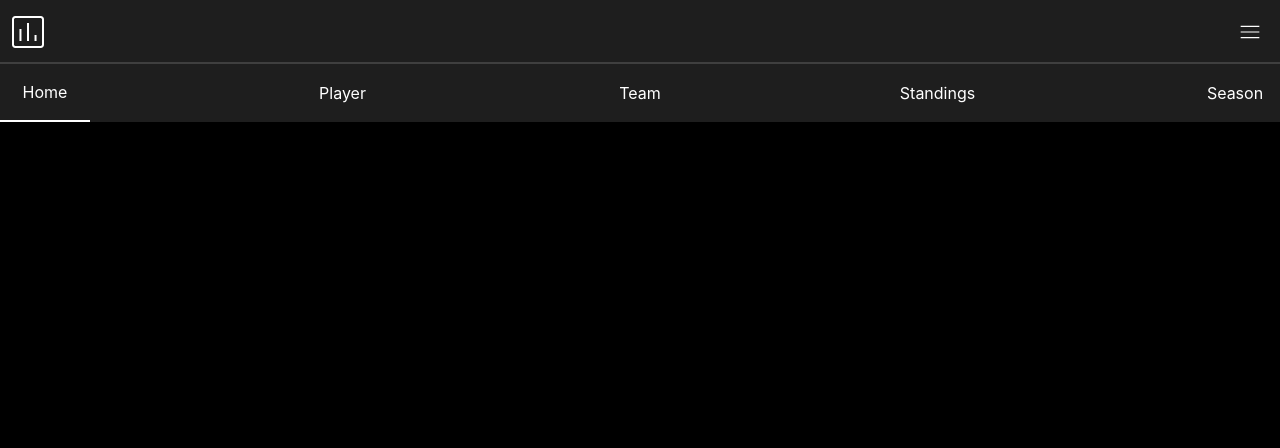
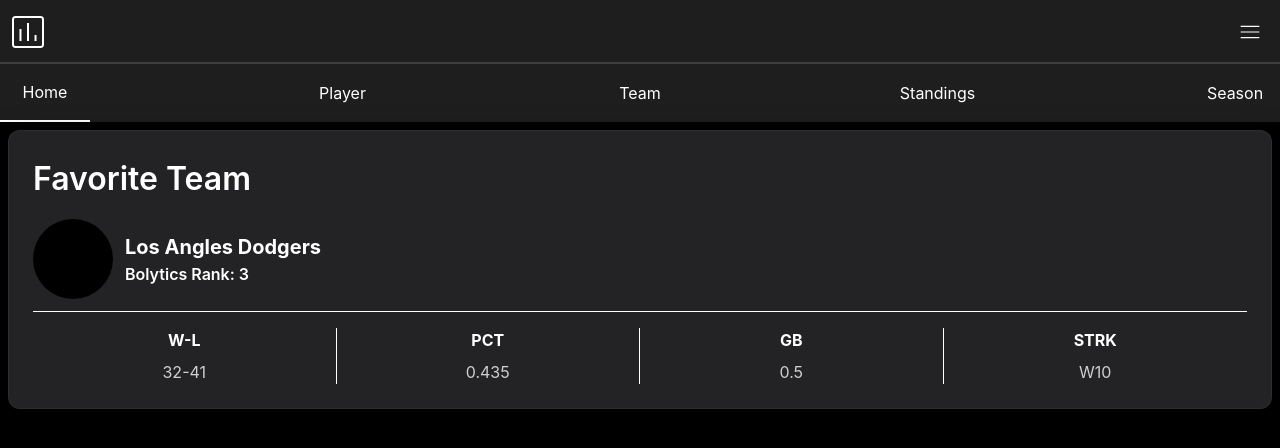
Before and after one commit to logantestroete/Bolytics, a React (Vite) app in the folder Bolytics/: page / in a window 1280 px wide. Shown: the top 448 px of the page. Built offline with nearby package versions, Linux system fonts and the light colour scheme.

Commit message:
Added the favorite team card to the dashboard home page

```diff
--- a/Bolytics/src/App.tsx
+++ b/Bolytics/src/App.tsx
@@ -1,5 +1,6 @@
 import './App.css'
 import { BrowserRouter, Routes, Route } from 'react-router'
+import ThemeContextProvider from './context/themeContext'
 
 import Dashboard from './pages/Dashboard'
 import About from './pages/About'
@@ -8,10 +9,12 @@
 
   return (
     <BrowserRouter>
-      <Routes>
-        <Route path='/' element={<Dashboard />} />
-        <Route path='/about' element={<About />} />
-      </Routes>
+      <ThemeContextProvider>
+        <Routes>
+          <Route path='/' element={<Dashboard />} />
+          <Route path='/about' element={<About />} />
+        </Routes>
+      </ThemeContextProvider>
     </BrowserRouter>
   );
 }
--- /dev/null
+++ b/Bolytics/src/components/Layout/DashboardHomeSubPage/DashboardHomeSubPage.tsx
@@ -0,0 +1,14 @@
+import "../../../styles/index.css"
+import FavoriteTeam from "./FavoriteTeam";
+
+
+
+function DashboardHomeSubPage() {
+    return (
+        <div className="p-2 grid grid-cols-[1fr] gap-2">
+            <FavoriteTeam />
+        </div>
+    )
+}
+
+export default DashboardHomeSubPage;
--- /dev/null
+++ b/Bolytics/src/components/Layout/DashboardHomeSubPage/FavoriteTeam.tsx
@@ -0,0 +1,34 @@
+import "../../../styles/index.css"
+
+import CardContainer from "../../UI/CardContainer";
+import CardHeader from "../../UI/CardHeader";
+import CardStatCategoryVertical from "../../UI/CardStatCategoryVertical";
+
+
+
+function FavoriteTeam() {
+    return (
+        <CardContainer className="grid grid-cols-[1fr] w-full gap-y-4">
+
+            <CardHeader text="Favorite Team" className="justify-self-start"/>
+
+            <div className="flex gap-x-3 border-b-1 pb-3    ">
+                <div className="w-[5rem] h-[5rem] rounded-full bg-bg-dark"></div>
+                <div className="flex flex-col justify-center">
+                    <span className="text-[1.25rem] font-bold block">Los Angles Dodgers</span>
+                    <span className="text-[1rem] font-semibold">Bolytics Rank: 3</span>
+                </div>
+            </div>
+
+            <div className="grid grid-cols-[1fr_1fr_1fr_1fr] place-items-center w-[100%]">
+                <CardStatCategoryVertical category="W-L" value={'32-41'} className="border-r-1 px-4 w-[100%]"/>
+                <CardStatCategoryVertical category="PCT" value={.435} className="border-r-1 px-4 w-[100%]" />
+                <CardStatCategoryVertical category="GB" value={'0.5'} className="border-r-1 px-4 w-[100%]" />
+                <CardStatCategoryVertical category="STRK" value={'W10'} className="px-4 w-[100%]"/>
+            </div>
+
+        </CardContainer>
+    )
+}
+
+export default FavoriteTeam;
--- a/Bolytics/src/components/Layout/DashboardPageLayout/DashboardPageLayout.tsx
+++ b/Bolytics/src/components/Layout/DashboardPageLayout/DashboardPageLayout.tsx
@@ -3,7 +3,7 @@
 import Header from "../Header/Header";
 import SideNavBar from "../SideNavBar/SideNavBar";
 
-import TabContextProvider from '../../../context/tabNavigation';
+
 
 type DashboardPageLayoutProp = {
     children: React.ReactElement;
@@ -12,7 +12,6 @@
 
 function DashboardPageLayout({ children, tabs }: DashboardPageLayoutProp) {
     return (
-        <TabContextProvider>
         <div className="bg-bg-dark w-[100vw] h-[100vh] text-text overflow-x-hidden">
             <Header />
 
@@ -24,7 +23,6 @@
                 </div>
             </div>
         </div>
-        </TabContextProvider>
     )
 }
 
--- /dev/null
+++ b/Bolytics/src/components/UI/CardContainer.tsx
@@ -0,0 +1,19 @@
+import "../../styles/index.css"
+
+type CardContainerProps = {
+    className?: string;
+    padding?: string;
+    children: React.ReactNode;
+}
+
+
+function CardContainer({className,padding,children}: CardContainerProps) {
+    return (
+        <div className={`${padding ? padding : 'p-[clamp(0.5rem,0.75rem+1vw,1.5rem)]'} rounded-xl bg-zinc-800/90 backdrop-blur-sm border border-white/5 text-text ${className}
+            shadow-[0_10px_30px_rgba(0,0,0,0.5)]`}>
+            {children}
+        </div>
+    )
+}
+
+export default CardContainer;
--- /dev/null
+++ b/Bolytics/src/components/UI/CardHeader.tsx
@@ -0,0 +1,12 @@
+import '../../styles/index.css'
+
+type CardHeaderProps = {
+    text: string;
+    className?: string;
+}
+
+function CardHeader({text, className}: CardHeaderProps) {
+    return <span className={`text-[clamp(1.25rem,1.5rem+1vw,2rem)] font-semibold text-text ${className}`}>{text}</span>
+}
+
+export default CardHeader;
--- /dev/null
+++ b/Bolytics/src/components/UI/CardStatCategoryVertical.tsx
@@ -0,0 +1,18 @@
+import '../../styles/index.css'
+
+type CardStatCategoryProps = {
+    category: string;
+    value: string | number;
+    className?: string;
+}
+
+function CardStatCategoryVertical({category,value,className}: CardStatCategoryProps) {
+    return (
+        <div className={`grid grid-cols-[1fr] gap-y-2 4 place-items-center ${className}`}>
+            <span className='font-bold'>{category}</span>
+            <span className='text-text-muted'>{value}</span>
+        </div>
+    )
+}
+
+export default CardStatCategoryVertical;
--- /dev/null
+++ b/Bolytics/src/context/themeContext.tsx
@@ -0,0 +1,21 @@
+import { createContext, useState } from "react";
+
+type ThemeContextType = {
+    theme: "dark" | "light";
+    setTheme: (t: "dark" | "light") => void;
+}
+
+// eslint-disable-next-line react-refresh/only-export-components
+export const ThemeContext = createContext<ThemeContextType | null>(null);
+
+function ThemeContextProvider({children}: {children: React.ReactNode}) {
+    const [theme, setTheme] = useState<"dark" | "light">('dark');
+
+    return (
+        <ThemeContext value={{theme, setTheme}}>
+            {children}
+        </ThemeContext>
+    )
+}
+
+export default ThemeContextProvider;
--- a/Bolytics/src/pages/Dashboard.tsx
+++ b/Bolytics/src/pages/Dashboard.tsx
@@ -1,4 +1,7 @@
+import DashboardHomeSubPage from "../components/Layout/DashboardHomeSubPage/DashboardHomeSubPage";
 import DashboardPageLayout from "../components/Layout/DashboardPageLayout/DashboardPageLayout";
+
+import TabContextProvider from '../context/tabNavigation';
 
 const tabs = [
     "Home",
@@ -10,11 +13,11 @@
 
 function Dashboard() {
     return (
-        <DashboardPageLayout tabs={tabs}>
-            <div>
-
-            </div>
-        </DashboardPageLayout>
+        <TabContextProvider>
+            <DashboardPageLayout tabs={tabs}>
+                <DashboardHomeSubPage />
+            </DashboardPageLayout>
+        </TabContextProvider>
     )
 }
 
--- a/Bolytics/src/styles/index.css
+++ b/Bolytics/src/styles/index.css
@@ -1,6 +1,8 @@
 @import "tailwindcss";
 @import "./theme.css";
 @import "./utilities.css";
+
+@custom-variant dark (&:where(.dark, .dark *));
 
 body {
   padding: 0;
--- a/Bolytics/src/styles/theme.css
+++ b/Bolytics/src/styles/theme.css
@@ -1,5 +1,3 @@
-
-
 @theme {
     --color-bg-dark: #000000;
     --color-bg: #1E1E1E;
```
Lines whose indentation alone changed are shown as unchanged.
